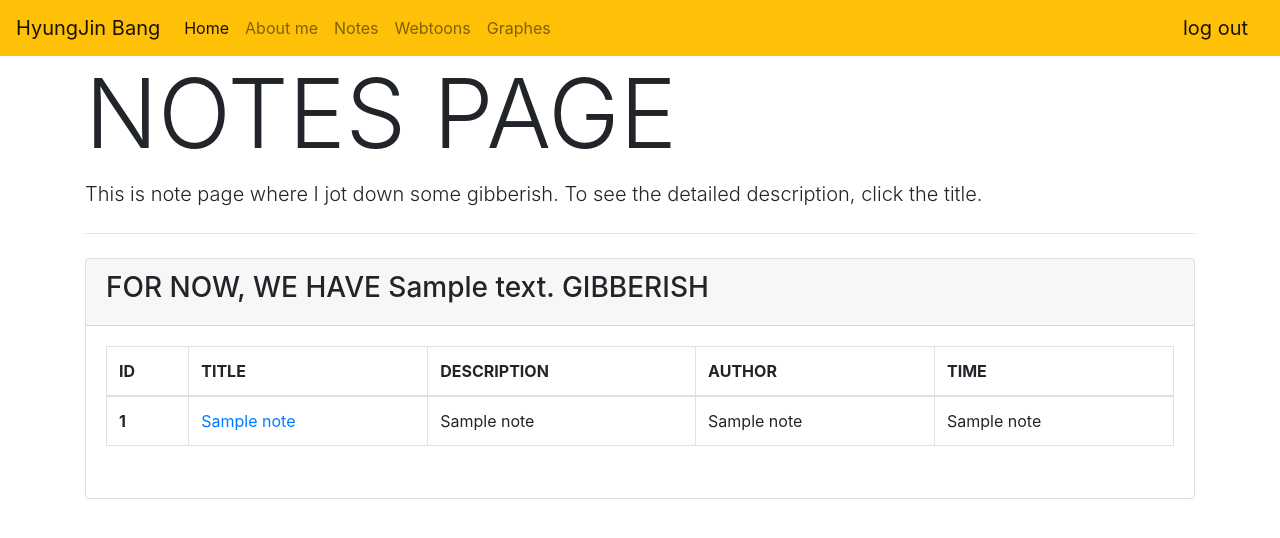
After one commit to Banghyungjin/flask101, a Python web app: template templates/notes_for_guest.html in a window 1280 px wide. The commit adds this page. Shown: the top 538 px of the page. Run offline with Jinja, Linux system fonts and the light colour scheme; the template is opened without the code that fills it: most values are stand-ins (such as "Sample title", 1, 10 or a date in 2020); some libraries are stand-ins or nearby versions.

Commit message:
2021-06-11_01
guest 로그인기능 추가

```diff
--- a/templates/change_notes.html
+++ b/templates/change_notes.html
@@ -31,7 +31,6 @@
             </div>
             <div class="form-group">
                 <a class="btn btn-warning btn-lg btn-block" href="/notes"> CANCEL</a>
-
             </div>
         </form>
     </div>
--- a/templates/log_in.html
+++ b/templates/log_in.html
@@ -40,6 +40,9 @@
             <div class="form-group">
                 <a class="btn btn-success btn-lg btn-block" href="/register"> REGISTER</a>
             </div>
+            <div class="form-group">
+                <a class="btn btn-outline-primary btn-lg btn-block" href="/guest"> GUEST LOGIN</a>
+            </div>
         </form>
     </div>
 
--- a/templates/note.html
+++ b/templates/note.html
@@ -28,7 +28,6 @@
             </div>
             <div class="form-group">
                 <a class="btn btn-primary btn-lg btn-block" href="/notes">BACK</a>
-
             </div>
         </form>
     </div>
--- /dev/null
+++ b/templates/notes_for_guest.html
@@ -0,0 +1,55 @@
+{% extends "layouts/layouts_menu.html" %}
+{% block body %}
+<h1 class="display-1">NOTES PAGE</h1>
+<p class="lead">This is note page where I jot down some gibberish. To see the detailed description, click the title.</p>
+<hr class="my-4">
+<div>
+{#    <a class="btn btn-primary btn-lg" href="/" role="button">HOME</a>#}
+{#    <a class="btn btn-success btn-lg" href="/about" role="button">ABOUT ME</a>#}
+{#    <a class="btn btn-success btn-lg" href="/webtoons" role="button">WEBTOONS</a>#}
+{#    <a class="btn btn-danger btn-lg" href="/graphes" role="button">GRAPHES</a>#}
+</div>
+
+<p></p>
+
+<div class="card mb-4">
+    <div class="card-header">
+        <h3>FOR NOW, WE HAVE {{ notesize }} GIBBERISH</h3>
+    </div>
+    <div class="card-body">
+        <div class="table-responsive">
+            <table class="table table-bordered" id="dataTable" width="100%" cellspacing="0">
+                <thead>
+                    <tr>
+                        <th>ID</th>
+                        <th>TITLE</th>
+                        <th>DESCRIPTION</th>
+                        <th>AUTHOR</th>
+                        <th>TIME</th>
+                    </tr>
+                </thead>
+                <tbody>
+                  {% for note in notes %}
+
+                    <tr>
+                        <th scope="row">{{ loop.index }}</th>
+                        <td><a href="/note/{{note[0]}}">{{ note[1] }}</a></td>
+                        <td>
+                            {% if note[2]|length > 50 %}
+                            <a>{{ note[2][0:50] }}...</a>
+                            {% else %}
+                            <a>{{ note[2] }}</a>
+                            {% endif %}
+                        </td>
+                        <td><a>{{ note[3] }}</a></td>
+                        <td><a>{{ note[4] }}</a></td>
+                    </tr>
+                {% endfor %}
+                </tbody>
+            </table>
+        </div>
+        <p></p>
+    </div>
+</div>
+
+{% endblock %}
--- a/templates/register.html
+++ b/templates/register.html
@@ -32,7 +32,7 @@
         <form action="/register" method="POST" onsubmit="return jbSubmit();">
             <div class="form-group">
                 <label>   - NAME -</label>
-                <input class="form-control" type="text" name='Name' placeholder="input your name" required>
+                <input class="form-control" type="text" minlength="3" name='Name' placeholder="input your name" required>
             </div>
             <div class="form-group">
                 <label>   - E-Mail -</label>
@@ -40,7 +40,7 @@
             </div>
             <div class="form-group">
                 <label>   - ID -</label>
-                <input class="form-control" type="text" name='Username' placeholder="input your ID" required>
+                <input class="form-control" type="text" minlength="4" name='Username' placeholder="input your ID" required>
             </div>
             <div class="form-group">
                 <label>   - PASSWORD -</label>
```
Also changed, not shown: app.py (+21 -9 lines).
